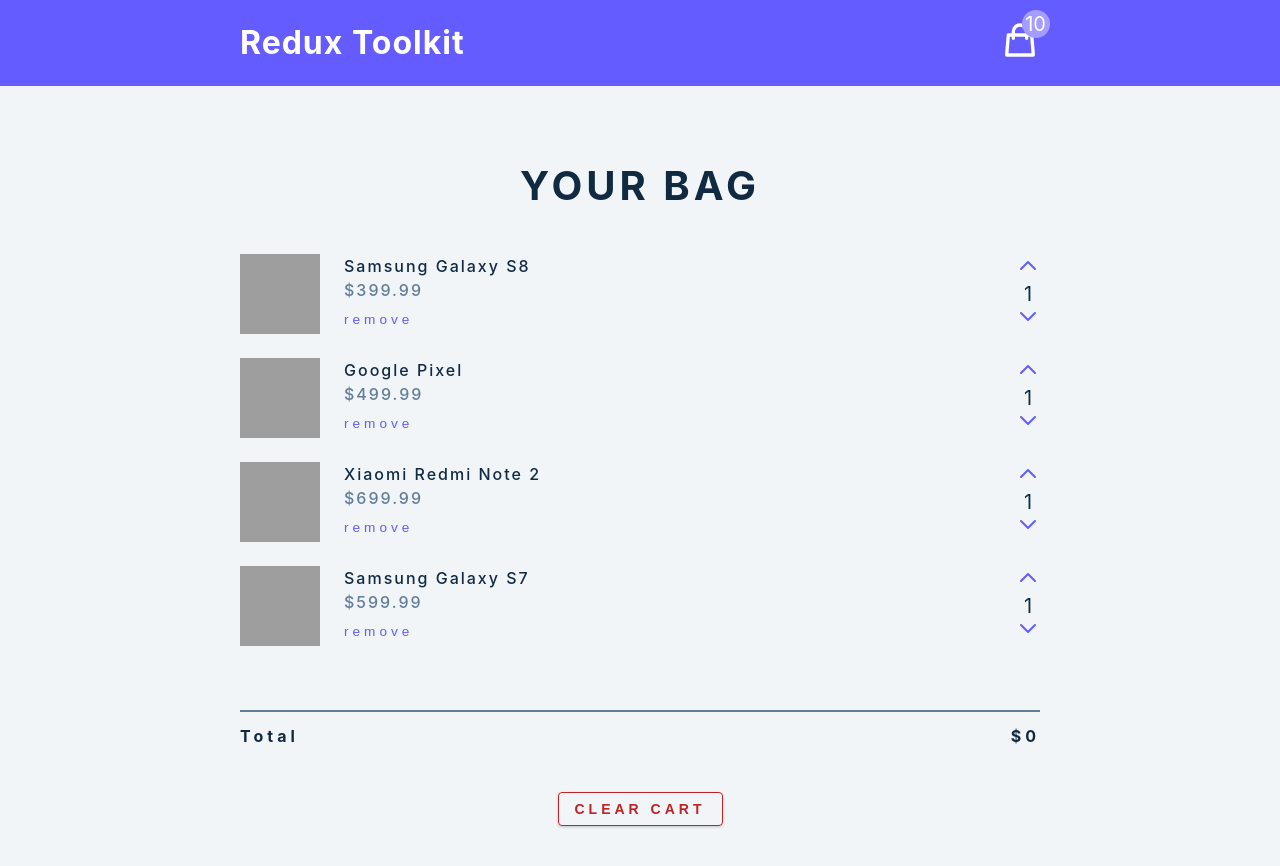
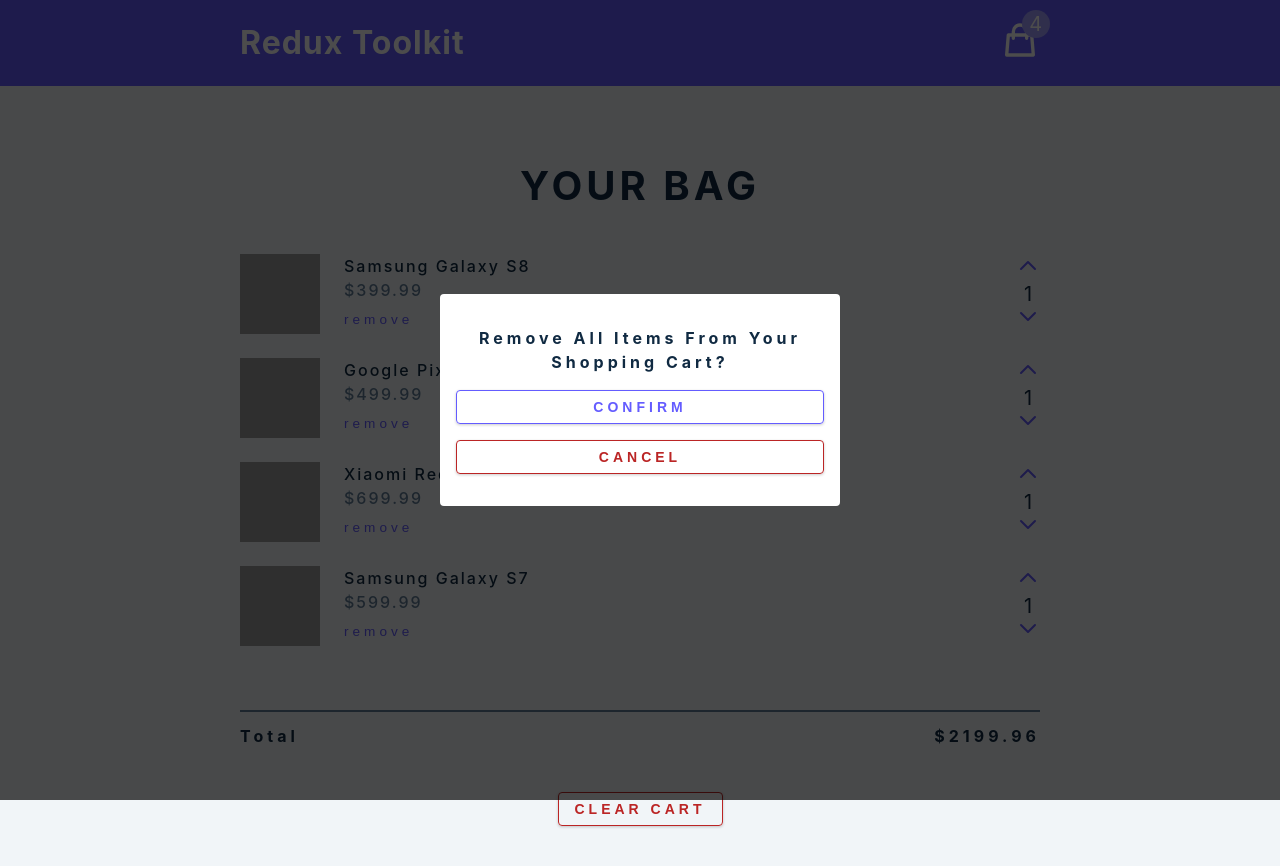
Before and after one commit to Pawel-Szczygiel/Readucer-ToolKit, a React (Create React App) app: page / in a window 1280 px wide. Built offline with nearby package versions, Linux system fonts and the light colour scheme; grey boxes are pictures that could not be loaded.

Commit message:
finish totalprice and amount features, starting create modal

```diff
--- a/src/App.js
+++ b/src/App.js
@@ -1,10 +1,22 @@
 import Navbar from './components/Navbar';
-import CartContainer from './components/CartContainer'
+import CartContainer from './components/CartContainer';
+import Modal from './components/Modal';
+
+import { useDispatch, useSelector } from 'react-redux';
+import { useEffect } from 'react';
+import { calculateTotal } from './features/cart/cartSlice';
 
 function App() {
+  const { cartItems } = useSelector(store => store.cart);
+  const dispatch = useDispatch();
+
+  useEffect(() => {
+    dispatch(calculateTotal());
+  },[cartItems]);
 
   return (
     <main>
+      <Modal />
       <Navbar />
       <CartContainer />
     </main>
--- a/src/components/CartContainer.js
+++ b/src/components/CartContainer.js
@@ -1,5 +1,5 @@
 import React from 'react'
-import CartItem from './CartItem'
+import CartItem from './CartItem';
 import { useDispatch, useSelector } from 'react-redux'
 import { clearCart } from '../features/cart/cartSlice';
 
@@ -8,7 +8,7 @@
     const dispatch = useDispatch();
     const {cartItems, amount, total} = useSelector(store => store.cart)
 
-
+   const clear = () => dispatch(clearCart());
 
     if(amount < 1) {
         return (
@@ -35,10 +35,10 @@
                 <hr />
                 <div className='cart-total'>
                     <h4>
-                        total <span>${total}</span>
+                        total <span>${total.toFixed(2)}</span>
                     </h4>
                 </div>
-                <button className='btn clear-btn' onClick={() => dispatch(clearCart())}>clear cart</button>
+                <button className='btn clear-btn' onClick={clear}>clear cart</button>
             </footer>
         </section>
     )
--- /dev/null
+++ b/src/components/Modal.js
@@ -0,0 +1,21 @@
+import React from 'react'
+
+const Modal = () => {
+  return (
+    <aside className='modal-container'>
+      <div className='modal'>
+        <h4>remove all items from your shopping cart?</h4>
+        <div className='btn-container'>
+            <button type='button' className='btn confirm-btn'>
+                confirm
+            </button>
+            <button type='button' className='btn clear-btn'>
+                cancel
+            </button>
+        </div>
+      </div>
+    </aside>
+  )
+}
+
+export default Modal
--- a/src/components/cartItem.js
+++ b/src/components/cartItem.js
@@ -5,13 +5,10 @@
 
 const CartItem = ({id, title, price,img, amount}) => {
     const dispatch = useDispatch();
-    const style = {color: 'blue'}
     const remove = ()=> dispatch(removeItem(id));
-    const up = () => dispatch(increase(id))
-    const down = () => {
-        // if(amount === 1 ) return remove();
-        dispatch(decrease(id))
-    }
+    const up = () => dispatch(increase(id));
+    const down = () => dispatch(decrease(id));
+
 
 
   return (
@@ -23,11 +20,15 @@
             <button className='remove-btn' onClick={remove} >remove</button>
         </div>
         <div>
-            <button className='amount-btn' onClick={up}>
+            <button
+                className='amount-btn'
+                onClick={up}>
                 <ChevronUp />
             </button>
             <p className='amount'>{amount}</p>
-            <button className={`amount-btn ${amount < 1 ?  'under-zero' : ''}`} onClick={down}>
+            <button
+                className={`amount-btn ${amount < 1 ?  'under-zero' : ''}`}
+                onClick={down}>
                 <ChevronDown />
             </button>
         </div>
--- a/src/features/cart/cartSlice.js
+++ b/src/features/cart/cartSlice.js
@@ -1,10 +1,9 @@
 import { createSlice } from '@reduxjs/toolkit';
 import cartItems  from '../../cartItems';
 
-
 const initialState = {
   cartItems: cartItems,
-  amount: 10,
+  amount: 0,
   total: 0,
   isLoading: true,
 };
@@ -21,17 +20,27 @@
       const itemId = action.payload;
       state.cartItems = state.cartItems.filter(item => item.id !== itemId);
     },
-    increase (state, { payload }){
+    increase: (state, { payload }) => {
       const cartItem = state.cartItems.find(item => item.id === payload);
       cartItem.amount = cartItem.amount + 1;
     },
-    decrease (state, { payload }){
+    decrease: (state, { payload }) => {
       const cartItem = state.cartItems.find(item => item.id === payload);
       cartItem.amount = cartItem.amount - 1;
     },
+    calculateTotal: state =>{
+      let amount = 0;
+      let total = 0;
+      state.cartItems.forEach(item => {
+        amount += item.amount;
+        total += item.amount * item.price;
+      })
+      state.amount = amount;
+      state.total = total;
+    }
 }}
 )
 
-export const { clearCart, removeItem, increase, decrease } = cartSlice.actions;
+export const { clearCart, removeItem, increase, decrease, calculateTotal } = cartSlice.actions;
 
 export default cartSlice.reducer;
--- a/src/index.css
+++ b/src/index.css
@@ -311,5 +311,6 @@
 }
 .btn-container {
   display: flex;
+  flex-direction: column;
   justify-content: space-around;
 }
```
